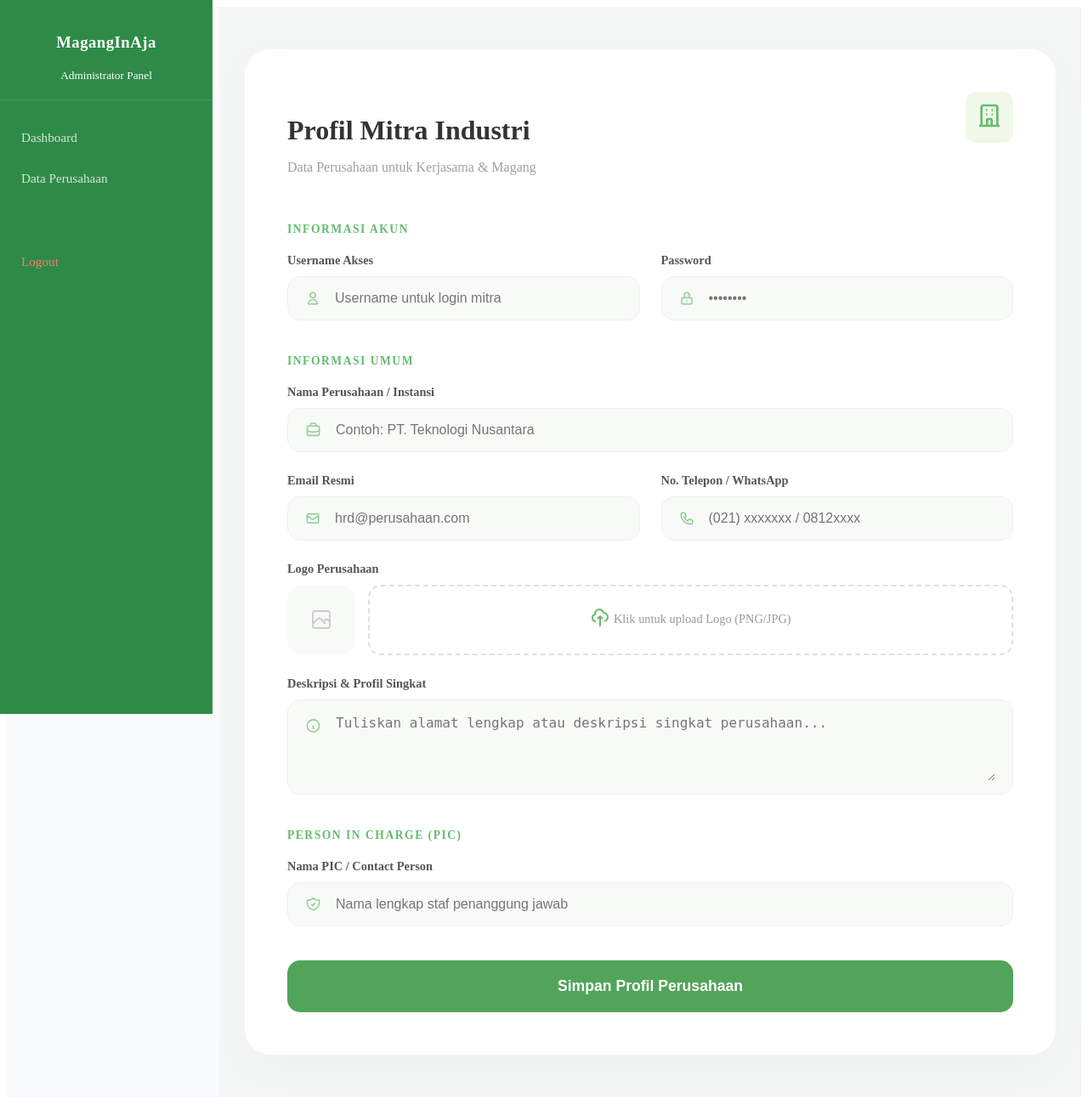
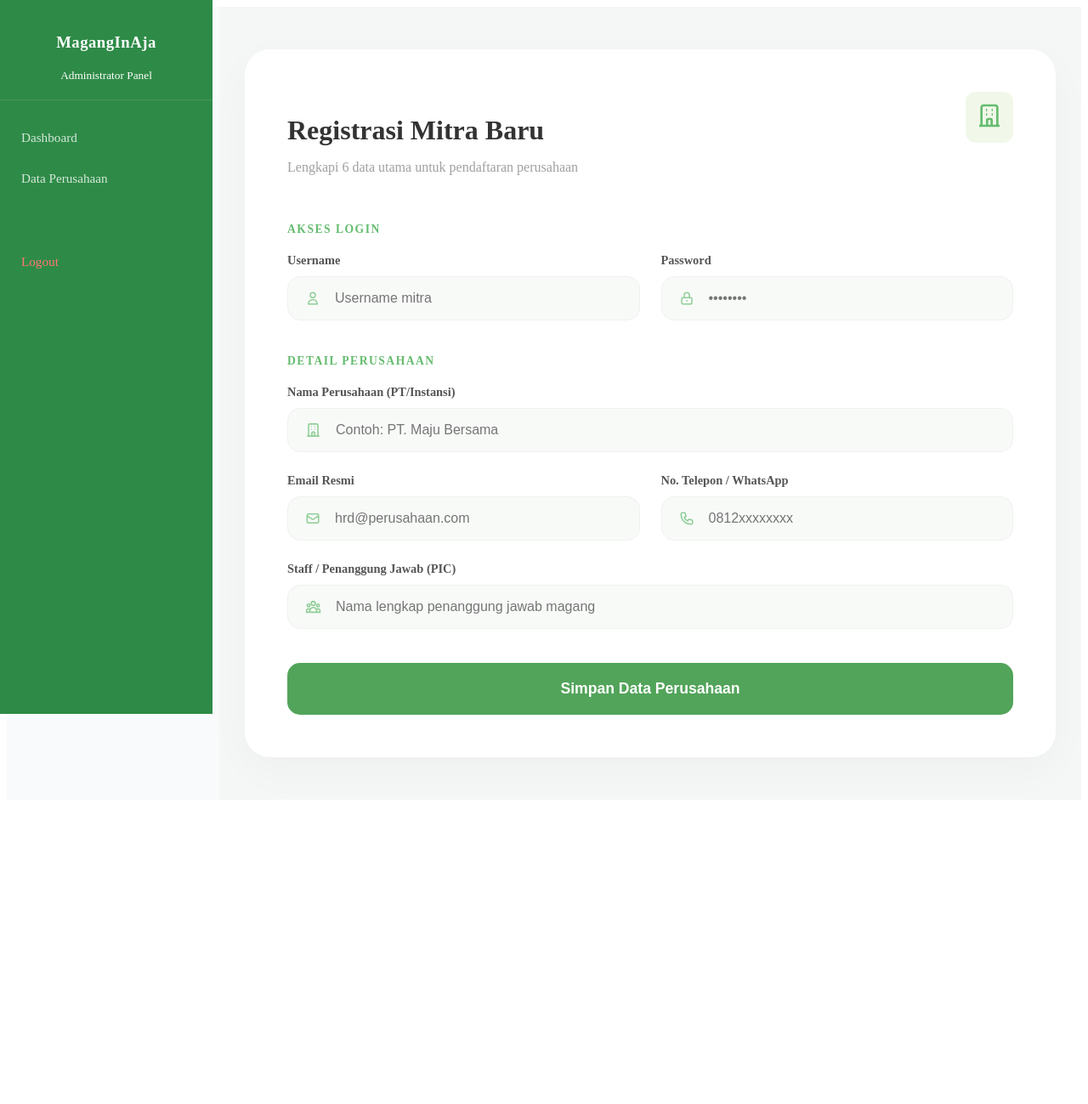
Before and after one commit to bpo2401093017/MagangInAja, a PHP site: page /MagangInAja/perusahaan/register_perusahaan/register.php in a window 1280 px wide. Shown: the whole page at 85% size. After the commit the page ends 923 px from the top, so only its background shows below. Run offline with PHP 8.4, Linux system fonts and the light colour scheme.

Commit message:
CRUD PERUSAHAAN

```diff
--- a/perusahaan/register_perusahaan/register.php
+++ b/perusahaan/register_perusahaan/register.php
@@ -9,23 +9,23 @@ require_once "../../templates/header_admin.php";
     <div class="form-container">
         <div class="form-header">
             <div>
-                <h2>Profil Mitra Industri</h2>
-                <p>Data Perusahaan untuk Kerjasama & Magang</p>
+                <h2>Registrasi Mitra Baru</h2>
+                <p>Lengkapi 6 data utama untuk pendaftaran perusahaan</p>
             </div>
             <div class="header-icon">
                 <svg width="32" height="32" fill="none" stroke="#64bc6e" stroke-width="2" viewBox="0 0 24 24"><path d="M19 21V5a2 2 0 00-2-2H7a2 2 0 00-2 2v16m14 0h2m-2 0h-5m-9 0H3m2 0h5M9 7h1m-1 4h1m4-4h1m-1 4h1m-5 10v-5a1 1 0 011-1h2a1 1 0 011 1v5m-4 0h4"></path></svg>
             </div>
         </div>
 
-        <form action="proses_register.php" method="POST" enctype="multipart/form-data">
+        <form action="proses_register.php" method="POST">
 
-            <div class="section-title">Informasi Akun</div>
+            <div class="section-title">Akses Login</div>
             <div class="form-grid">
                 <div class="input-box">
-                    <label>Username Akses</label>
+                    <label>Username</label>
                     <div class="input-field">
                         <svg width="20" height="20" fill="none" stroke="currentColor" stroke-width="2" viewBox="0 0 24 24"><path d="M16 7a4 4 0 11-8 0 4 4 0 018 0zM12 14a7 7 0 00-7 7h14a7 7 0 00-7-7z"></path></svg>
-                        <input type="text" name="username" placeholder="Username untuk login mitra" required>
+                        <input type="text" name="username" placeholder="Username mitra" required>
                     </div>
                 </div>
                 <div class="input-box">
@@ -37,13 +37,13 @@ require_once "../../templates/header_admin.php";
                 </div>
             </div>
 
-            <div class="section-title">Informasi Umum</div>
+            <div class="section-title">Detail Perusahaan</div>
             <div class="form-grid">
                 <div class="input-box full-width">
-                    <label>Nama Perusahaan / Instansi</label>
+                    <label>Nama Perusahaan (PT/Instansi)</label>
                     <div class="input-field">
-                        <svg width="20" height="20" fill="none" stroke="currentColor" stroke-width="2" viewBox="0 0 24 24"><path d="M21 13.255A23.931 23.931 0 0112 15c-3.183 0-6.22-.62-9-1.745M16 6V4a2 2 0 00-2-2h-4a2 2 0 00-2 2v2m4 6h.01M5 20h14a2 2 0 002-2V8a2 2 0 00-2-2H5a2 2 0 00-2 2v10a2 2 0 002 2z"></path></svg>
-                        <input type="text" name="nama_perusahaan" placeholder="Contoh: PT. Teknologi Nusantara" required>
+                        <svg width="20" height="20" fill="none" stroke="currentColor" stroke-width="2" viewBox="0 0 24 24"><path d="M19 21V5a2 2 0 00-2-2H7a2 2 0 00-2 2v16m14 0h2m-2 0h-5m-9 0H3m2 0h5M9 7h1m-1 4h1m4-4h1m-1 4h1m-5 10v-5a1 1 0 011-1h2a1 1 0 011 1v5m-4 0h4"></path></svg>
+                        <input type="text" name="nama_perusahaan" placeholder="Contoh: PT. Maju Bersama" required>
                     </div>
                 </div>
 
@@ -59,43 +59,20 @@ require_once "../../templates/header_admin.php";
                     <label>No. Telepon / WhatsApp</label>
                     <div class="input-field">
                         <svg width="20" height="20" fill="none" stroke="currentColor" stroke-width="2" viewBox="0 0 24 24"><path d="M3 5a2 2 0 012-2h3.28a1 1 0 01.948.684l1.498 4.493a1 1 0 01-.502 1.21l-2.257 1.13a11.042 11.042 0 005.516 5.516l1.13-2.257a1 1 0 011.21-.502l4.493 1.498a1 1 0 01.684.949V19a2 2 0 01-2 2h-1C9.716 21 3 14.284 3 6V5z"></path></svg>
-                        <input type="text" name="no_hp" placeholder="(021) xxxxxxx / 0812xxxx" required>
+                        <input type="text" name="no_hp" placeholder="0812xxxxxxxx" required>
                     </div>
                 </div>
 
                 <div class="input-box full-width">
-                    <label>Logo Perusahaan</label>
-                    <div class="upload-wrapper">
-                        <div class="upload-preview">
-                            <svg width="30" height="30" fill="none" stroke="currentColor" stroke-width="1.5" viewBox="0 0 24 24"><path d="M4 16l4.586-4.586a2 2 0 012.828 0L16 16m-2-2l1.586-1.586a2 2 0 012.828 0L20 14m-6-6h.01M6 20h12a2 2 0 002-2V6a2 2 0 00-2-2H6a2 2 0 00-2 2v12a2 2 0 002 2z"></path></svg>
-                        </div>
-                        <div class="upload-box" onclick="document.getElementById('file-upload').click();">
-                            <svg width="24" height="24" fill="none" stroke="#64bc6e" stroke-width="2" viewBox="0 0 24 24" style="margin-bottom:5px; vertical-align:middle;"><path d="M7 16a4 4 0 01-.88-7.903A5 5 0 1115.9 6L16 6a5 5 0 011 9.9M15 13l-3-3m0 0l-3 3m3-3v12"></path></svg>
-                            <span>Klik untuk upload Logo (PNG/JPG)</span>
-                            <input type="file" id="file-upload" name="foto" style="display: none;">
-                        </div>
-                    </div>
-                </div>
-
-                <div class="input-box full-width">
-                    <label>Deskripsi & Profil Singkat</label>
+                    <label>Staff / Penanggung Jawab (PIC)</label>
                     <div class="input-field">
-                        <svg width="20" height="20" fill="none" stroke="currentColor" stroke-width="2" viewBox="0 0 24 24" style="align-self: flex-start; margin-top: 5px;"><path d="M13 16h-1v-4h-1m1-4h.01M21 12a9 9 0 11-18 0 9 9 0 0118 0z"></path></svg>
-                        <textarea name="alamat_perusahaan" rows="4" placeholder="Tuliskan alamat lengkap atau deskripsi singkat perusahaan..."></textarea>
+                        <svg width="20" height="20" fill="none" stroke="currentColor" stroke-width="2" viewBox="0 0 24 24"><path d="M17 20h5v-2a3 3 0 00-5.356-1.857M17 20H7m10 0v-2c0-.656-.126-1.283-.356-1.857M7 20H2v-2a3 3 0 015.356-1.857M7 20v-2c0-.656.126-1.283.356-1.857m0 0a5.002 5.002 0 019.288 0M15 7a3 3 0 11-6 0 3 3 0 016 0zm6 3a2 2 0 11-4 0 2 2 0 014 0zM7 10a2 2 0 11-4 0 2 2 0 014 0z"></path></svg>
+                        <input type="text" name="contact_person" placeholder="Nama lengkap penanggung jawab magang" required>
                     </div>
                 </div>
             </div>
 
-            <div class="section-title">Person In Charge (PIC)</div>
-            <div class="input-box full-width">
-                <label>Nama PIC / Contact Person</label>
-                <div class="input-field">
-                    <svg width="20" height="20" fill="none" stroke="currentColor" stroke-width="2" viewBox="0 0 24 24"><path d="M9 12l2 2 4-4m5.618-4.016A11.955 11.955 0 0112 2.944a11.955 11.955 0 01-8.618 3.04A12.02 12.02 0 003 9c0 5.591 3.824 10.29 9 11.622 5.176-1.332 9-6.03 9-11.622 0-1.042-.133-2.052-.382-3.016z"></path></svg>
-                    <input type="text" name="contact_person" placeholder="Nama lengkap staf penanggung jawab" required>
-                </div>
-            </div>
-
-            <button type="submit" name="submit" class="btn-submit">Simpan Profil Perusahaan</button>
+            <button type="submit" name="submit" class="btn-submit">Simpan Data Perusahaan</button>
         </form>
     </div>
 </main>
```
Also changed, not shown: admin/data_perusahaan.php (+30 -20 lines), admin/edit_perusahaan.php (added, +87 -0 lines), admin/hapus_perusahaan.php (added, +23 -0 lines), admin/proses_edit_perusahaan.php (added, +24 -0 lines), perusahaan/register_perusahaan/proses_register.php (+4 -3 lines).
